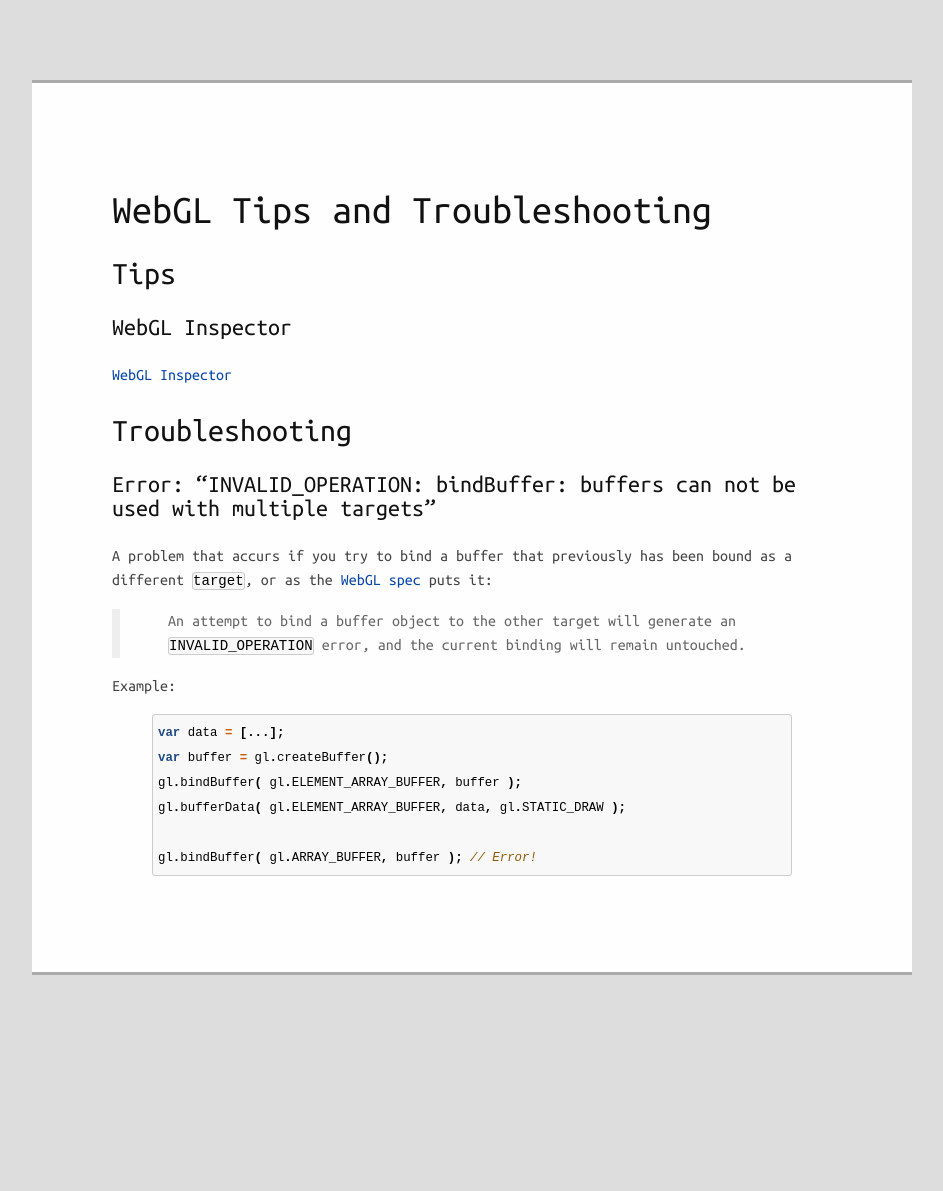
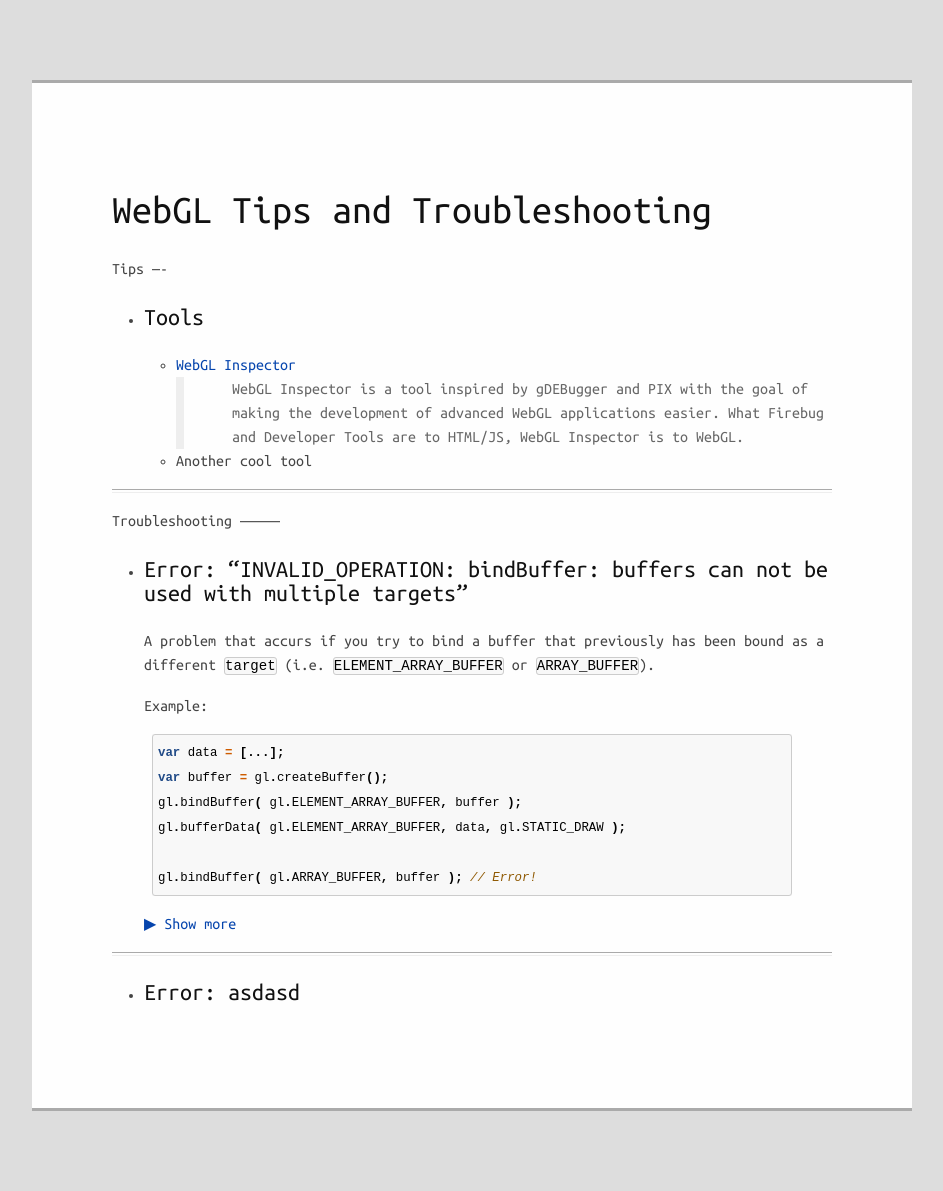
Before and after one commit to pxf/pxf.github.io, a Jekyll site: the page built from _posts/2012-06-11-WebGL.md, in a window 1280 px wide. Shown: the whole page, without its empty margins (168-1111 px from the left). Built offline with Jekyll 4.4.1, drawn with Linux system fonts in a browser that asks for light colours; Markdown is read by kramdown in place of the engine named in the settings; before the commit the page ends 1055 px from its top, so only the background shows below that.

Commit message:
Cosmetic fixes to WebGL.html.

```diff
--- a/_posts/2012-06-11-WebGL.md
+++ b/_posts/2012-06-11-WebGL.md
@@ -3,29 +3,29 @@
 layout: static
 categories: page
 ---
+
 [WebGLSpec]: http://www.khronos.org/registry/webgl/specs/latest/
 [WebGLInspector]: http://benvanik.github.com/WebGL-Inspector/
 
 WebGL Tips and Troubleshooting
 =====
 
+<a name="tips"></a>
 Tips
 ----
+* ### Tools
+	* [WebGL Inspector][WebGLInspector]
+		> WebGL Inspector is a tool inspired by gDEBugger and PIX with the goal of making the development of advanced WebGL applications easier. What Firebug and Developer Tools are to HTML/JS, WebGL Inspector is to WebGL.
+	* Another cool tool
 
-### WebGL Inspector
-[WebGL Inspector][WebGLInspector]
-
-
+---
+<a name="troubleshooting"></a>
 Troubleshooting
 ---------------
+* ### Error: "INVALID_OPERATION: bindBuffer: buffers can not be used with multiple targets"
+	A problem that accurs if you try to bind a buffer that previously has been bound as a different `target` (i.e. `ELEMENT_ARRAY_BUFFER` or `ARRAY_BUFFER`).
 
-### Error: "INVALID_OPERATION: bindBuffer: buffers can not be used with multiple targets"
-A problem that accurs if you try to bind a buffer that previously has been bound as a different <code>target</code>, or as the [WebGL spec][WebGLSpec] puts it:
-> An attempt to bind a
-> buffer object to the other target will generate an <code>INVALID_OPERATION</code> error, and the
-> current binding will remain untouched.
-
-Example:
+	Example:
 
 {% highlight javascript %}
 var data = [...];
@@ -35,3 +35,41 @@
 
 gl.bindBuffer( gl.ARRAY_BUFFER, buffer ); // Error!
 {% endhighlight %}
+
+* <span class="collapse"></span>
+Source: [WebGL Specification - Editor's Draft 05 June 2012][WebGLSpec]:
+> An attempt to bind a buffer object to the other target will generate an <code>INVALID_OPERATION</code> error, and the current binding will remain untouched.
+
+---
+* ### Error: asdasd
+
+<script type="text/javascript">
+	function collapse(link, e) {
+		var e = document.getElementById("collapse_" + e);
+
+		if (e.style.display == "none") {
+			e.style.display = "block";
+			if (link != undefined)
+				link.innerHTML = "&#9660; Hide";
+		} else {
+			e.style.display = "none";
+			if (link != undefined)
+				link.innerHTML = "&#9654; Show more";
+		}
+	}
+
+	var collapse_elems = document.getElementsByTagName("ul");
+
+	for (var i = 0; i < collapse_elems.length; i += 1) {
+		var e = collapse_elems[i];
+
+		if (e.getElementsByClassName("collapse").length > 0)
+		{
+			e.innerHTML = "<a onclick=\"collapse(this, " + i + ");\">&#9654; Show more</a><div class=\"collapse\" id=\"collapse_" + i + "\">" + e.innerHTML + "</div>";
+			collapse(undefined, i);
+		} else {
+			console.log("NJOPE");
+		}
+
+	}
+</script>
--- a/styles/default.css
+++ b/styles/default.css
@@ -25,14 +25,13 @@
 
 a:visited{ color: #0b0080; }
 
-a:hover{ color: #06e; }
+a:hover{ color: #06e; cursor: pointer; }
 
 a:active{ color:#faa700; }
 
 a:focus{ outline: thin dotted; }
 
 a:hover, a:active{ outline: 0; }
-
 
 
 span.backtick {
@@ -67,7 +66,7 @@
 
 h4,h5,h6{ font-weight: bold; }
 h1{ font-size:2.5em; }
-h2{ font-size:2em; }
+h2{ font-size:2em; margin-top: 40px; }
 h3{ font-size:1.5em; }
 h4{ font-size:1.2em; }
 h5{ font-size:1em; }
@@ -132,3 +131,7 @@
 	body{font-size:16px;}
 
 }
+
+ul div.collapse li {
+	list-style: none;
+}
```
